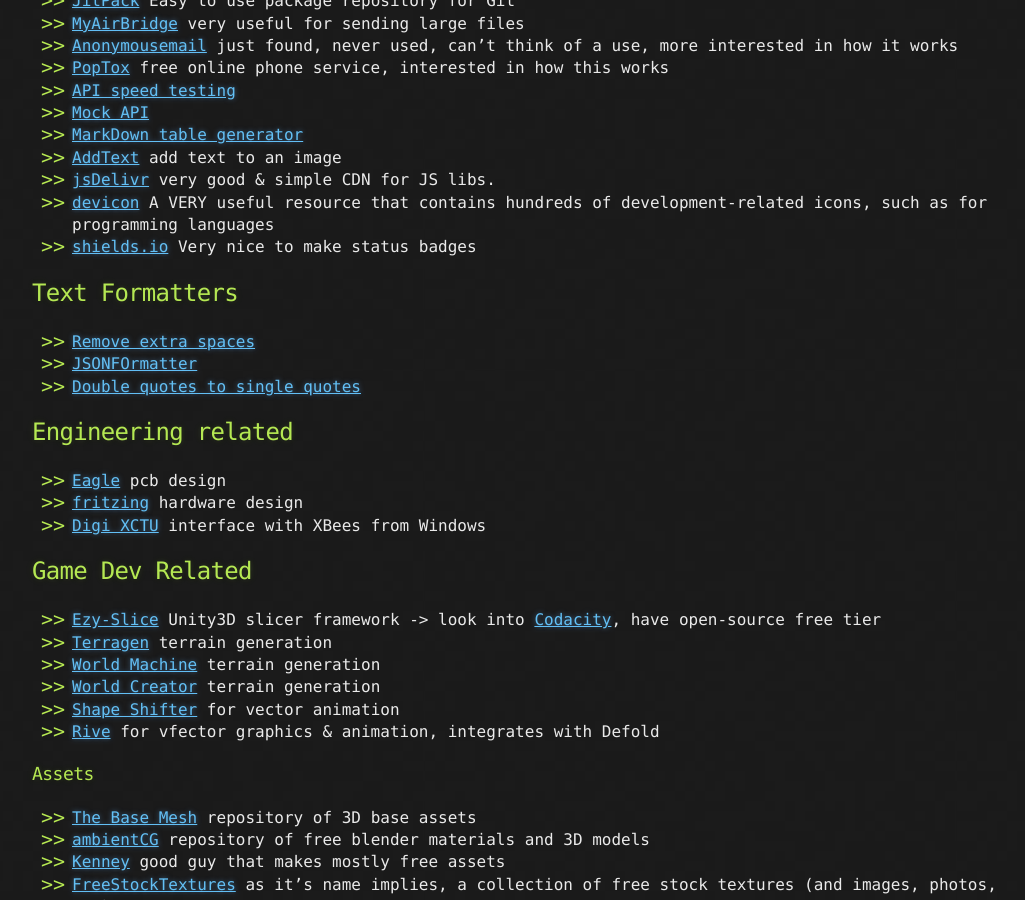
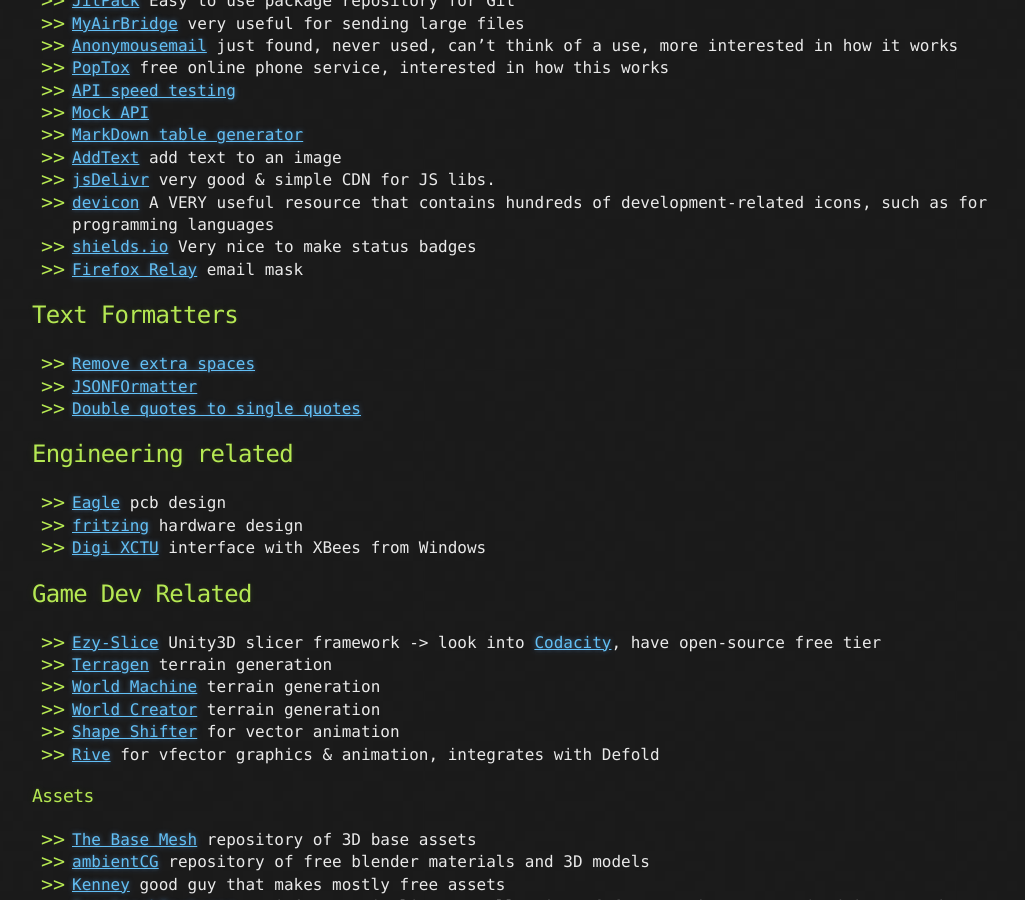
Before and after one commit to HubbleCommand/HubbleCommand.github.io, a Jekyll site: the page built from _posts/2024-08-02-tools-tips.md, in a window 1280 px wide and 900 px high, scrolled down 4418 px. Shown: the whole window, without its empty margins (108-1133 px from the left). Built offline with Jekyll 4.4.1, drawn with Linux system fonts in a browser that asks for light colours; nearby versions of some CDN libraries.

Commit message:
tool firefox relay

```diff
--- a/_posts/2024-08-02-tools-tips.md
+++ b/_posts/2024-08-02-tools-tips.md
@@ -186,6 +186,7 @@
 - [jsDelivr](https://www.jsdelivr.com/?docs=gh) very good & simple CDN for JS libs.
 - [devicon](https://devicon.dev/) A VERY useful resource that contains hundreds of development-related icons, such as for programming languages
 - [shields.io](https://shields.io/) Very nice to make status badges
+- [Firefox Relay](https://support.mozilla.org/en-US/kb/activate-firefox-relay-mask-your-email-address) email mask
 
 ## Text Formatters
 
```
